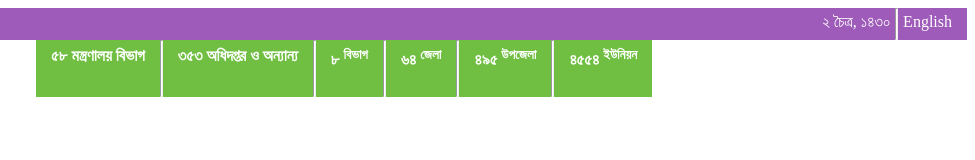
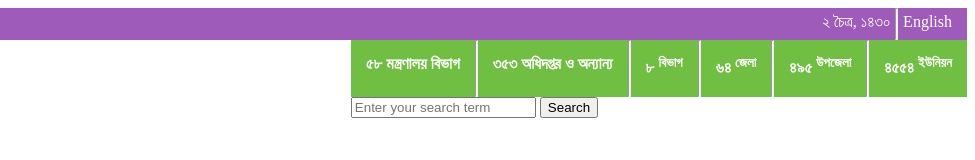
Before and after one commit to Eshrak20/Govt_web_design, a plain HTML site: page index.html in a window 1280 px wide. Shown: the full height of the page, 305-1280 px from the left. Drawn offline with Linux system fonts and the light colour scheme.

Commit message:
Working on search box

```diff
--- a/index.html
+++ b/index.html
@@ -39,7 +39,16 @@
               <li class="feedback-header">৪৫৫৪ <sup>ইউনিয়ন</sup></li>
             </ul>
           </div>
-          <div></div>
+          <div>
+            <form action="/search" method="GET">
+              <input
+                type="text"
+                name="query"
+                placeholder="Enter your search term"
+              />
+              <input type="submit" value="Search" />
+            </form>
+          </div>
         </div>
       </div>
     </nav>
--- a/style.css
+++ b/style.css
@@ -28,18 +28,21 @@ margin-right:10px ;
 }
 .nav_div_1{
     display: flex;
+    justify-content: space-between;
 }
 .nav_lists{
     list-style: none;
     display: flex;
+    padding: 0;
 }
 .feedback-header {
     background-color: #70bf42;
     color: white;
     float: left;
-    padding: 7px 15px;
+    padding: 15px 15px ;
     font-weight: bold;
-/* font-size: 20px; */
+    /* text-align: center; */
+    /* font-size: 20px; */
 
 }
 .custom-hr-2{
@@ -48,3 +51,7 @@ margin-right:10px ;
         background-color: #fff;
         margin: 0;
 }
+.nav_div_2{
+    display: inline-block;
+    justify-content: center;
+}
```
